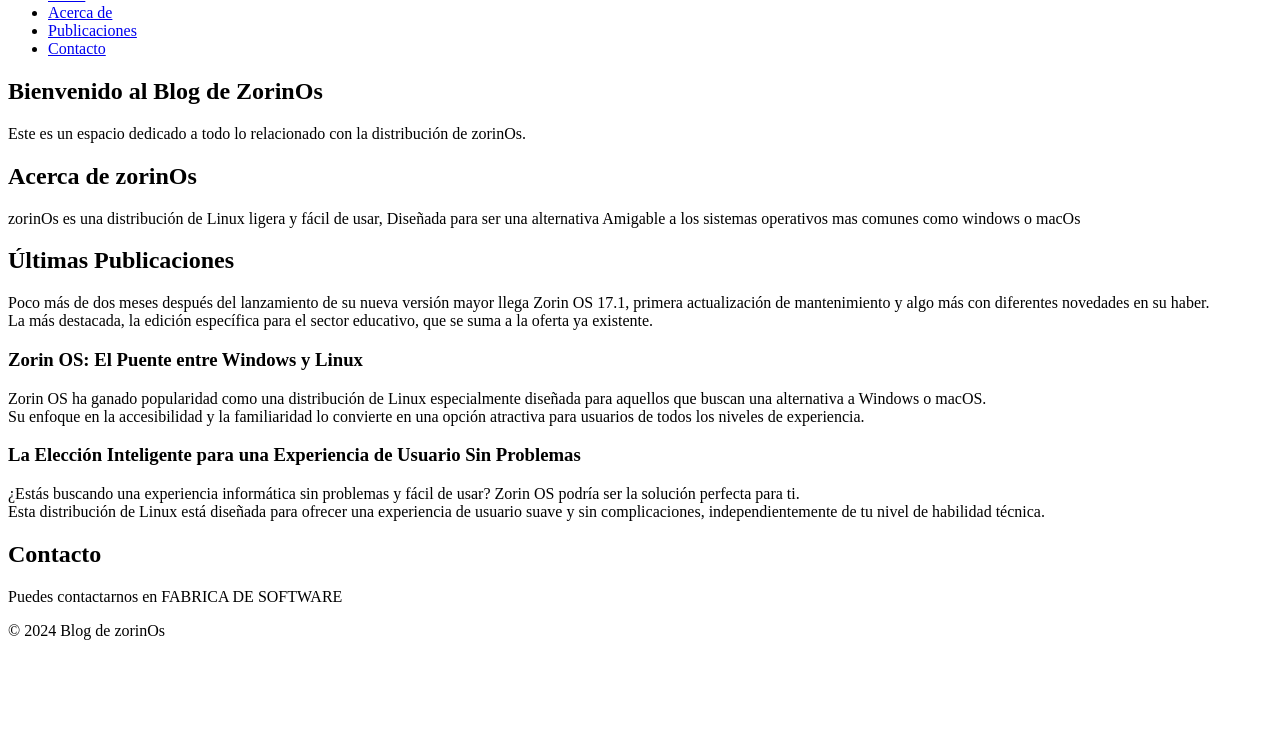
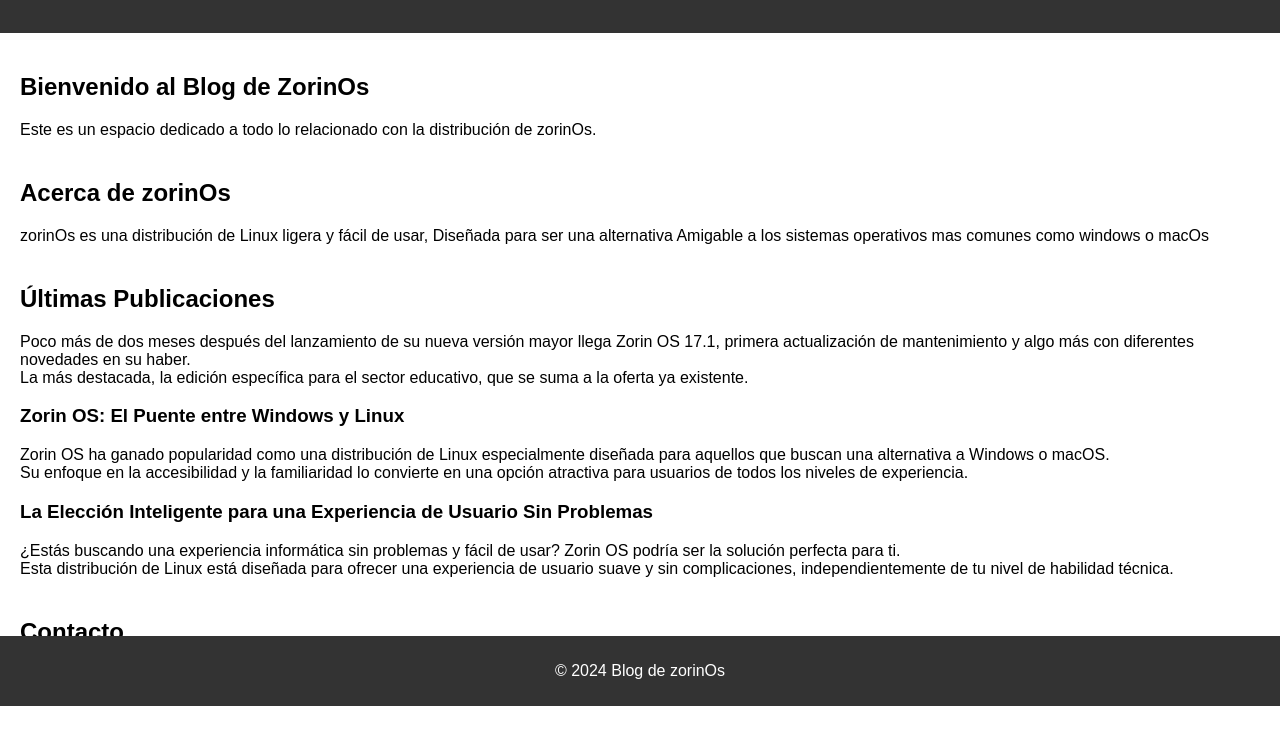
Before and after one commit to Hello-kath/Distribuciones-de-linux, a plain HTML site: page zorinOs/index.html in a window 1280 px wide. Shown: the part 94-837 px from the top of the page. Before the commit the page ends 800 px from the top, so only its background shows below. Drawn offline with Linux system fonts and the light colour scheme.

Commit message:
styleZoren

```diff
--- a/zorinOs/index.html
+++ b/zorinOs/index.html
@@ -4,6 +4,7 @@
     <meta charset="UTF-8" />
     <meta name="viewport" content="width=device-width, initial-scale=1.0" />
     <title>Document</title>
+    <link rel="stylesheet" href="style.css">
   </head>
   <body>
     <header>
--- /dev/null
+++ b/zorinOs/style.css
@@ -0,0 +1,48 @@
+body {
+    font-family: Arial, sans-serif;
+    margin: 0;
+    padding: 0;
+}
+
+header {
+    background-color: #333;
+    color: #fff;
+    padding: 20px;
+}
+
+header h1 {
+    margin: 0;
+}
+
+nav ul {
+    list-style-type: none;
+    padding: 0;
+}
+
+nav ul li {
+    display: inline;
+    margin-right: 20px;
+}
+
+nav ul li a {
+    color: #fff;
+    text-decoration: none;
+}
+
+main {
+    padding: 20px;
+}
+
+section {
+    margin-bottom: 40px;
+}
+
+footer {
+    background-color: #333;
+    color: #fff;
+    text-align: center;
+    padding: 10px 0;
+    position: fixed;
+    bottom: 0;
+    width: 100%;
+}
```
